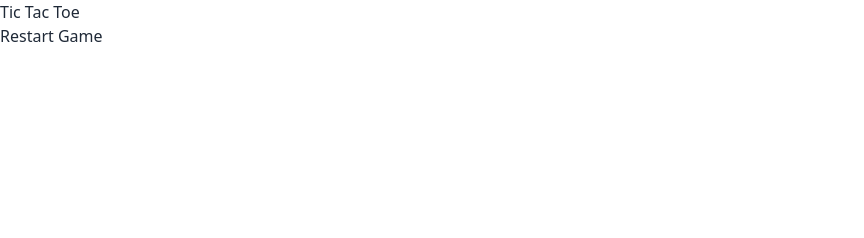
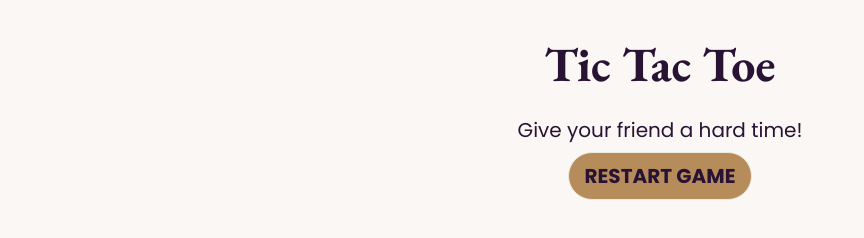
Before and after one commit to hossain45/tic-tac-toe, a plain HTML site: page index.html in a window 1280 px wide. Shown: the whole page, without its empty margins (0-864 px from the left). Drawn offline with nearby package versions, Linux system fonts and the light colour scheme.

Commit message:
basic structure

```diff
--- a/index.html
+++ b/index.html
@@ -1,12 +1,12 @@
 <!doctype html>
-<html lang="en">
+<html lang="en" data-theme="cupcake">
 <head>
     <meta charset="UTF-8">
     <meta name="viewport" content="width=device-width, initial-scale=1.0">
     <title>Document</title>
     <link href="https://cdn.jsdelivr.net/npm/daisyui@3.4.0/dist/full.css" rel="stylesheet" type="text/css" />
     <link rel="stylesheet" href="https://cdnjs.cloudflare.com/ajax/libs/font-awesome/6.4.0/css/all.min.css"/>
-<script src="https://cdn.tailwindcss.com"></script>
+    <script src="https://cdn.tailwindcss.com"></script>
 <style>
     @import url('https://fonts.googleapis.com/css2?family=EB+Garamond:wght@400;500;600;700;800&family=Poppins:wght@400;500;600;700;800&display=swap');
     .font-family {
@@ -27,12 +27,13 @@
         },
     },
 },
-    }
+}
 </script>
 </head>
 <body>
-    <section>
-        <h1 class="game-title">Tic Tac Toe</h1>
+    <section class="container mx-5 my-10 flex flex-col justify-center items-center">
+        <h1 class="game-title font-primaryFont font-bold text-5xl pb-5">Tic Tac Toe</h1>
+        <p class="m-2 font-secondaryFont font-normal text-xl">Give your friend a hard time!</p>
         <div class="game-container">
             <div data-cell-index="0" class="cell"></div>
             <div data-cell-index="1" class="cell"></div>
@@ -44,8 +45,8 @@
             <div data-cell-index="7" class="cell"></div>
             <div data-cell-index="8" class="cell"></div>
         </div>
-        <h2 class="game-status"></h2>
-        <button class="game-restart">Restart Game</button>
+        <h2 class="game-status "></h2>
+        <button class="btn bg-mycolor font-secondaryFont font-bold text-xl">Restart Game</button>
     </section>
 
     <script src="script.js"></script>
```
